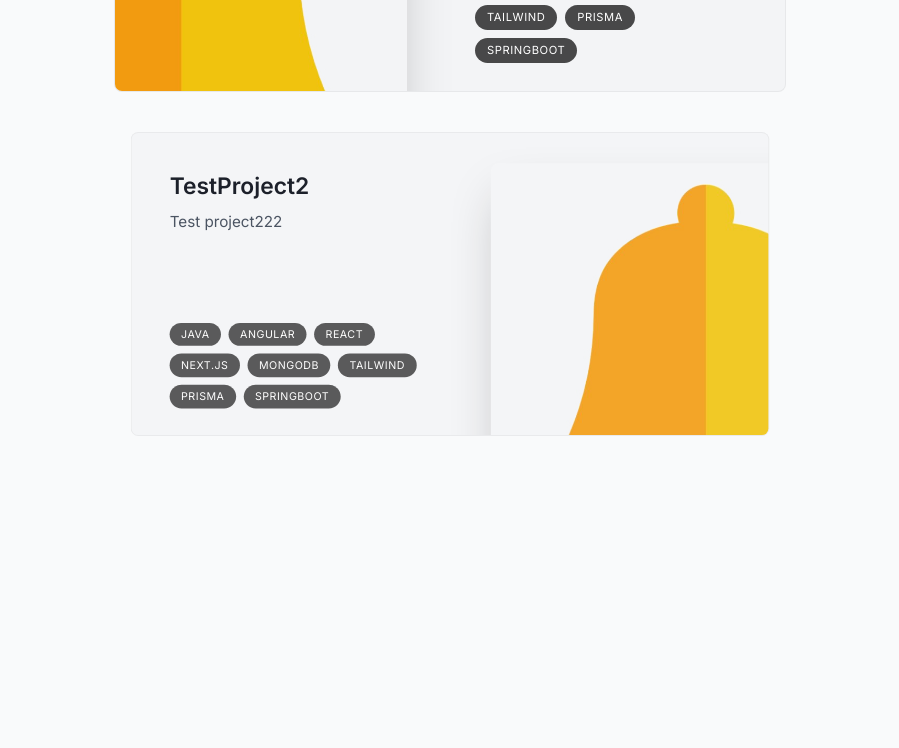
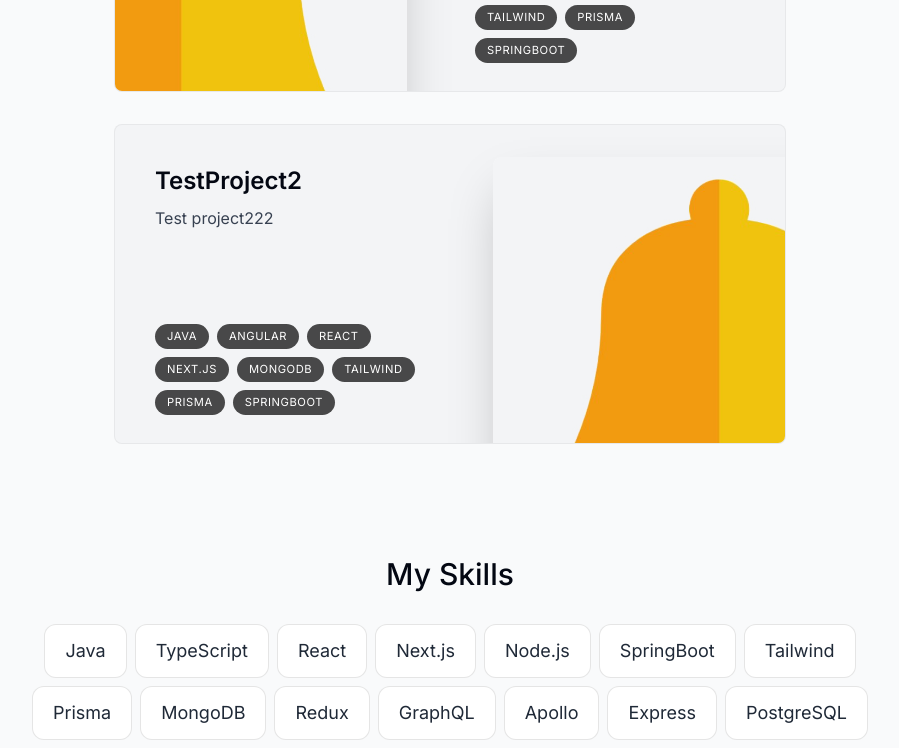
Before and after one commit to iuru2522/pfolio, a Next.js app: page / in a window 1280 px wide. Shown: the part 2000-2748 px from the top of the page, without its empty margins (190-1089 px from the left). Before the commit the page ends 2444 px from the top, so only its background shows below. Built offline with nearby package versions, Linux system fonts and the light colour scheme.

Commit message:
Skills section added

```diff
--- a/app/page.tsx
+++ b/app/page.tsx
@@ -4,6 +4,7 @@
 import Intro from "@/components/intro";
 import Projects from "@/components/projects";
 import SectionDivider from "@/components/section-divider";
+import Skills from "@/components/skills";
 
 export default function Home() {
   return (
@@ -12,6 +13,7 @@
       <SectionDivider/>
       <About/>
       <Projects/>
+      <Skills/>
     </main>
   )
 }
--- a/components/project.tsx
+++ b/components/project.tsx
@@ -1,7 +1,7 @@
 "use client";
 
 import React, { useRef } from "react";
-import SectionHeading from "./section-heading";
+// import SectionHeading from "./section-heading";
 import { projectsData } from "@/lib/data";
 import Image from "next/image";
 import { motion, useScroll, useTransform } from "framer-motion";
--- a/components/projects.tsx
+++ b/components/projects.tsx
@@ -25,7 +25,7 @@
   // }, [inView, setActiveSection, timeOfLastClick]);
 
   return (
-    <section ref={ref} id="projects" className="scroll-mt-28">
+    <section ref={ref} id="projects" className="scroll-mt-28 mb-28">
       <SectionHeading>My projects</SectionHeading>
       <div>
         {projectsData.map((project, index) => (
--- /dev/null
+++ b/components/skills.tsx
@@ -0,0 +1,50 @@
+"use client";
+
+import React from "react";
+import SectionHeading from "./section-heading";
+import { skillsData } from "@/lib/data";
+import { useSectionInView } from "@/lib/hooks";
+import { motion } from "framer-motion";
+
+const fadeInAnimationVariants = {
+  initial: {
+    opacity: 0,
+    y: 100,
+  },
+  animate: (index: number) => ({
+    opacity: 1,
+    y: 0,
+    transition: {
+      delay: 0.05 * index,
+    },
+  }),
+};
+
+export default function Skills() {
+  const { ref } = useSectionInView("Skills");
+  return (
+    <section
+      ref={ref}
+      className="mb-28 max-w-[53rem] scroll-mt-28 text-center sm:mb-40"
+    >
+      <SectionHeading>My Skills</SectionHeading>
+      <ul className="flex flex-wrap justify-center gap-2 text-lg text-gray-800">
+        {skillsData.map((skill, index) => (
+          <motion.li
+            className="bg-white border border-black/[0.1] rounded-xl px-5 py-3"
+            key={index}
+            variants={fadeInAnimationVariants}
+            initial="initial"
+            whileInView="animate"
+            viewport={{
+              once: true,
+            }}
+            custom={index}
+          >
+            {skill}
+          </motion.li>
+        ))}
+      </ul>
+    </section>
+  );
+}
--- a/package.json
+++ b/package.json
@@ -23,6 +23,7 @@
     "react-dom": "18.2.0",
     "react-icons": "^5.0.1",
     "react-intersection-observer": "^9.8.1",
+    "react-vertical-timeline-component": "^3.6.0",
     "tailwindcss": "3.4.1",
     "typescript": "5.4.2"
   }
```
Also changed, not shown: 1 other file (tests, documents, lock files or other folders).
